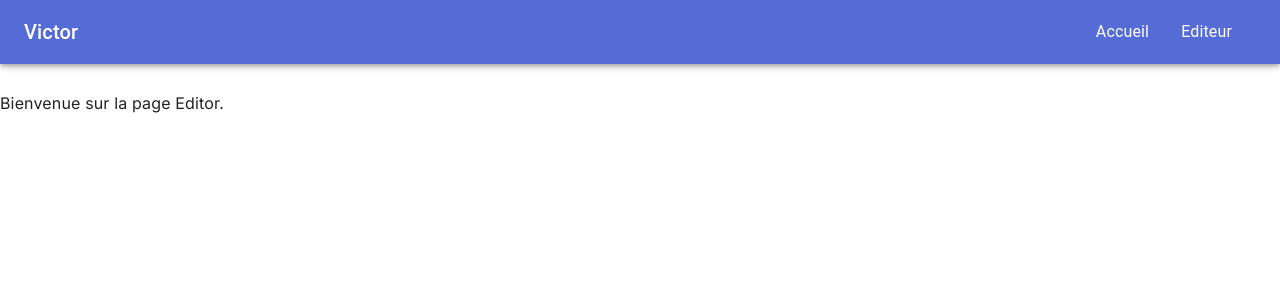
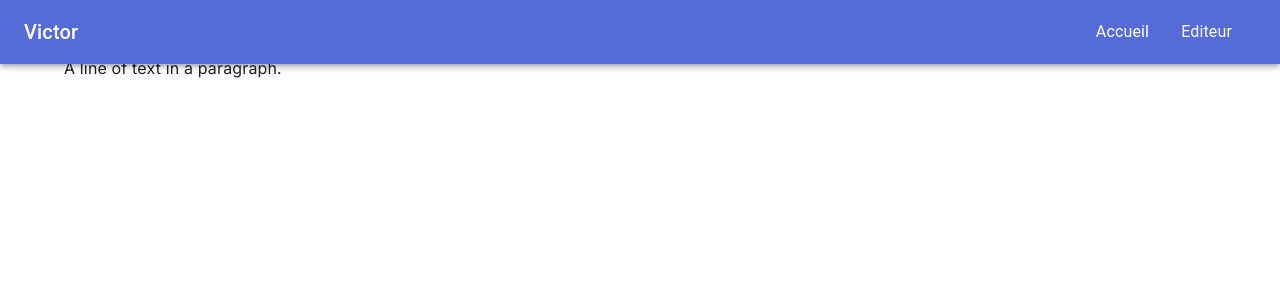
Before and after one commit to RinaldoBenaccetta/Victor, a Next.js app: page /editor in a window 1280 px wide. Shown: the top 300 px of the page. Built offline with nearby package versions, Linux system fonts and the light colour scheme.

Commit message:
Add text editor on editor page

```diff
--- a/src/app/editor/page.js
+++ b/src/app/editor/page.js
@@ -1,10 +1,10 @@
 import React from "react";
+import TextEditor from "../../components/editor/TextEditor";
 
 const Editor = () => {
     return (
         <div>
-            <h1>Page Editor</h1>
-            <p>Bienvenue sur la page Editor.</p>
+            <TextEditor />
         </div>
     );
 };
--- a/src/app/layout.js
+++ b/src/app/layout.js
@@ -4,8 +4,8 @@
 "use client";
 
 import NavBar from "@/components/Navbar/NavBar";
+import { Container } from "@mui/material";
 import { ThemeProvider, useMediaQuery } from "@mui/material";
-// import "./styles/globals.scss";
 import { Inter } from "next/font/google";
 import { lightTheme, darkTheme } from "./theme";
 
@@ -28,7 +28,9 @@
                 <CssBaseline /> {/* reset css */}
                 <body className={inter.className}>
                     <NavBar />
-                    {children}
+                    <Container style={{ marginTop: "56px" }}>
+                        {children}
+                    </Container>
                 </body>
             </html>
         </ThemeProvider>
--- /dev/null
+++ b/src/components/editor/TextEditor.js
@@ -0,0 +1,33 @@
+"use client";
+
+import { useState, useMemo } from "react";
+import { createEditor } from "slate";
+import { Slate, Editable, withReact } from "slate-react";
+import { Box } from "@mui/material";
+
+const TextEditor = () => {
+    // Initialize Slate editor
+    const editor = useMemo(() => withReact(createEditor()), []);
+
+    // Initialize Slate state
+    const [value, setValue] = useState([
+        {
+            type: "paragraph",
+            children: [{ text: "A line of text in a paragraph." }],
+        },
+    ]);
+
+    return (
+        <Box>
+            <Slate
+                editor={editor}
+                value={value}
+                onChange={value => setValue(value)}
+            >
+                <Editable />
+            </Slate>
+        </Box>
+    );
+};
+
+export default TextEditor;
```
